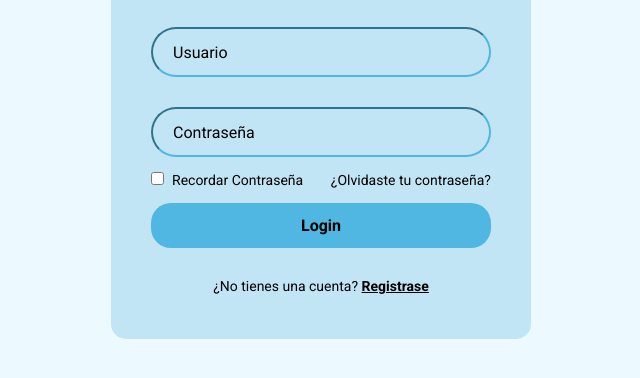
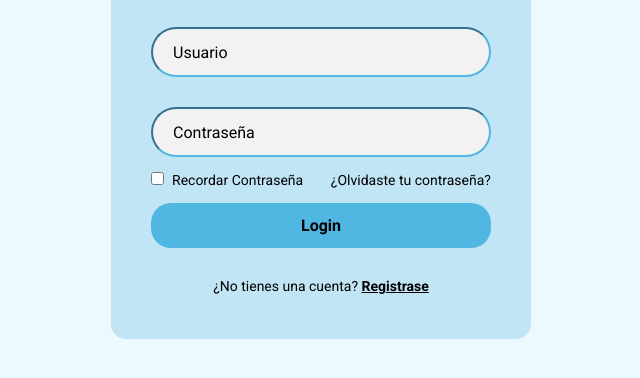
Before and after one commit to CristianPaezDev/proyecto_jhon.io, a plain HTML site: page index.html in a window 1280 px wide. Shown: the part 268-646 px from the top of the page, without its empty margins (319-959 px from the left). Drawn offline with Linux system fonts and the light colour scheme.

Commit message:
arreglo input

```diff
--- a/login.css
+++ b/login.css
@@ -11,6 +11,8 @@
     --color-boton: #4FB7E1;
     --color-fondo: #ECF9FF;
     --color-letra: #000;
+    --color_input: #f2f2f2;
+    --color_bordes : #4FB7E1;
 }
 
 body{
@@ -42,10 +44,10 @@ body{
 .input-box input{
     width: 100%;
     height: 100%;
-    background: transparent;
+    background: var(--color_input);
     outline: none;
     border-radius: 40px;
-    border-color: #4FB7E1;
+    border-color: var(--color_bordes);
     font-size: 16px;
     color: var(--color-letra);
     padding: 20px 45px 20px 20px;
```
